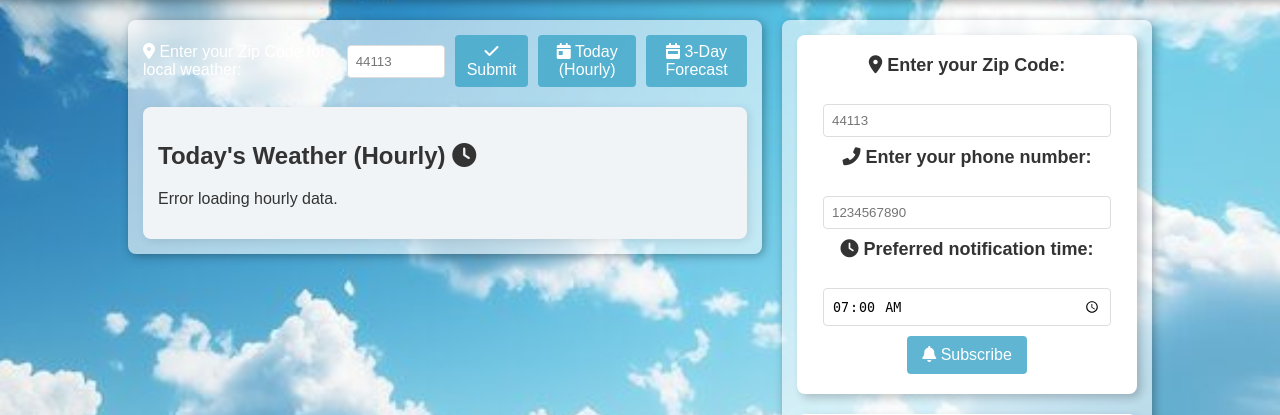
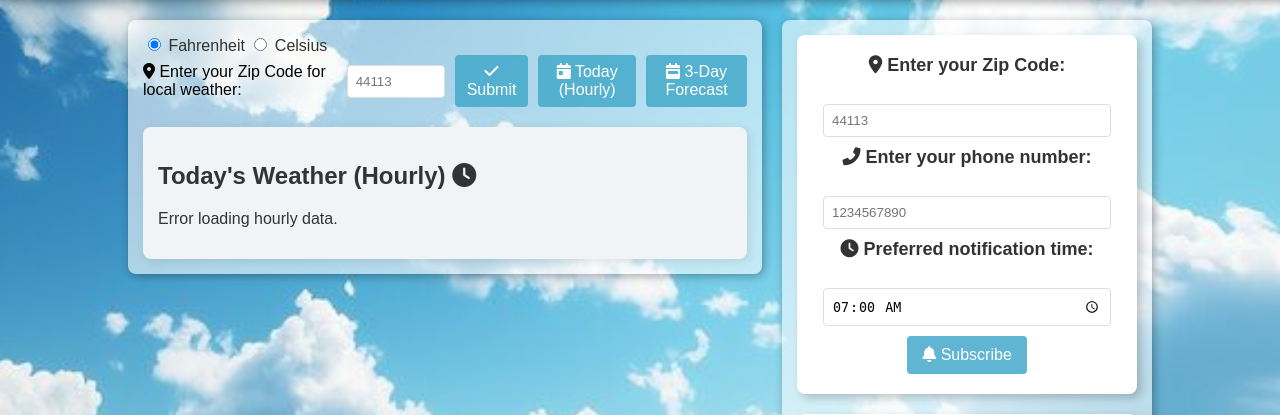
Before and after one commit to faithmancuso/ForecastFit, a Flask app: page / in a window 1280 px wide. Shown: the part 175-590 px from the top of the page. Run offline with Flask 3, Linux system fonts and the light colour scheme; data that the repository does not hold is empty.

Commit message:
radio buttons

```diff
--- a/app/static/style.css
+++ b/app/static/style.css
@@ -55,7 +55,7 @@ main {
 
 #weather-options label {
     font-size: 16px;
-    color: white;
+    color: rgb(0, 0, 0);
 }
 
 #weather-options input[type="text"] {
--- a/app/templates/index.html
+++ b/app/templates/index.html
@@ -18,6 +18,12 @@
 
     <main>
         <section id="weather-section" class="translucent">
+                <!-- Radio buttons for temperature unit selection -->
+                <div id="unit-selection">
+                    <label><input type="radio" name="tempUnit" value="F" checked> Fahrenheit</label>
+                    <label><input type="radio" name="tempUnit" value="C"> Celsius</label>
+                </div>
+
             <div id="weather-options">
                 <label for="zip-code-input"><i class="fas fa-map-marker-alt"></i> Enter your Zip Code for local weather:</label>
                 <input type="text" id="zip-code-input" placeholder="44113" required>
@@ -121,6 +127,20 @@
             }
 
             return recommendations;
+        }
+
+        // Conversion functions
+        function fahrenheitToCelsius(f) {
+            return ((f - 32) * 5 / 9).toFixed(1);
+        }
+
+        function celsiusToFahrenheit(c) {
+            return ((c * 9 / 5) + 32).toFixed(1);
+        }
+
+        // Function to get the selected temperature unit
+        function getSelectedUnit() {
+            return document.querySelector('input[name="tempUnit"]:checked').value;
         }
 
         async function showToday() {
```
